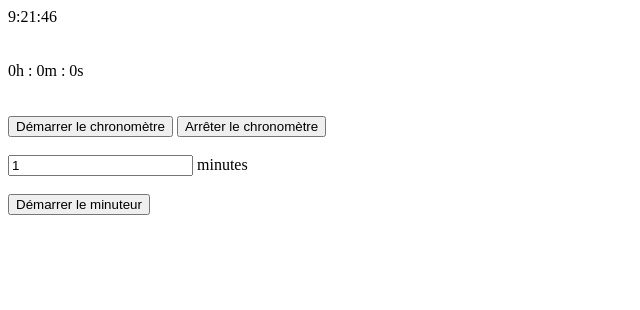
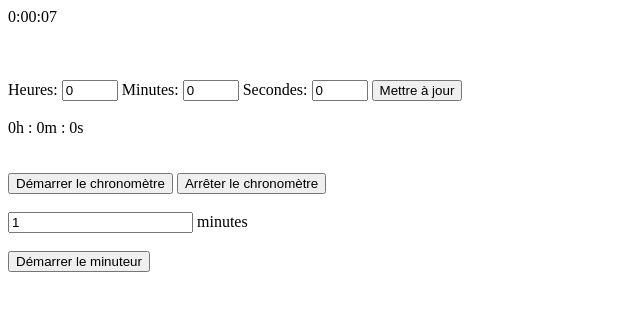
Before and after one commit to Honzikoi/prontoJs, a plain HTML site: page horloge/clock.html in a window 1280 px wide. Both pictures are taken after a click on the button "Démarrer le minuteur". Shown: the whole page, without its empty margins (0-640 px from the left). Drawn offline with Linux system fonts and the light colour scheme.

Commit message:
Ajout heure fonctionnelle + mise à jour de l'heure

```diff
--- a/horloge/clock.html
+++ b/horloge/clock.html
@@ -11,6 +11,16 @@
 <body onload="startTime()">
     <div id="clock"></div>
     <br><br>
+    <div id="clock"></div>
+<br>
+<label for="hours">Heures:</label>
+<input type="number" id="hours" value="0" min="0" max="23">
+<label for="minutes">Minutes:</label>
+<input type="number" id="minutes" value="0" min="0" max="59">
+<label for="seconds">Secondes:</label>
+<input type="number" id="seconds" value="0" min="0" max="59">
+<button onclick="updateTime()">Mettre à jour</button>
+<br><br>
     <div id="chrono">0h : 0m : 0s</div>
     <br><br>
     <button onclick="startChrono()">Démarrer le chronomètre</button>
--- a/horloge/clock.js
+++ b/horloge/clock.js
@@ -1,14 +1,42 @@
+var hours = 0;
+var minutes = 0;
+var seconds = 0;
+
+function updateTime() {
+  hours = document.getElementById('hours').value;
+  minutes = document.getElementById('minutes').value;
+  seconds = document.getElementById('seconds').value;
+  if (hours < 0 || hours > 23 || minutes < 0 || minutes > 59 || seconds < 0 || seconds > 59) {
+    alert("Veuillez saisir une heure valide.");
+    return;
+  }
+  document.getElementById('clock').innerHTML = hours + ":" + minutes + ":" + seconds;
+}
+
 function startTime() {
     var today = new Date();
-    var h = today.getHours();
-    var m = today.getMinutes();
-    var s = today.getSeconds();
+    var h = hours;
+    var m = minutes;
+    var s = seconds;
     m = checkTime(m);
     s = checkTime(s);
     document.getElementById('clock').innerHTML =
     h + ":" + m + ":" + s;
-    var t = setTimeout(startTime, 500);
+    var t = setTimeout(startTime, 1000);
+
   }
+  interval = setInterval(function() {
+    if(seconds == 60) {
+      minutes++;
+      seconds = 0;
+    }
+    if(minutes == 60) {
+      hours++;
+      minutes = 0;
+    }
+    seconds++;
+  }, 1000);
+
 function checkTime(i) {
   if (i < 10) {i = "0" + i};  // ajoute un zéro devant les nombres inférieurs à 10
   return i;
@@ -38,18 +66,19 @@ function startTime() {
       clearInterval(interval);
   }
 
+
 var timer;
 var countDownDate;
 
 function startTimer() {
     countDownDate = new Date();
-      countDownDate.setMinutes(countDownDate.getMinutes() + parseInt(document.getElementById("timer").value));
+    countDownDate.setMinutes(countDownDate.getMinutes() + parseInt(document.getElementById("timerInput").value));
     timer = setInterval(function() {
         var now = new Date().getTime();
         var distance = countDownDate - now;
         var minutes = Math.floor((distance % (1000 * 60 * 60)) / (1000 * 60));
         var seconds = Math.floor((distance % (1000 * 60)) / 1000);
-          document.getElementById("timer").innerHTML = minutes + "m " + seconds + "s ";
+        document.getElementById("timer").innerHTML = minutes + " minutes " + seconds + " secondes";
         if (distance < 0) {
             clearInterval(timer);
             document.getElementById("timer").innerHTML = "Expiré";
```
Lines whose indentation alone changed are shown as unchanged.
